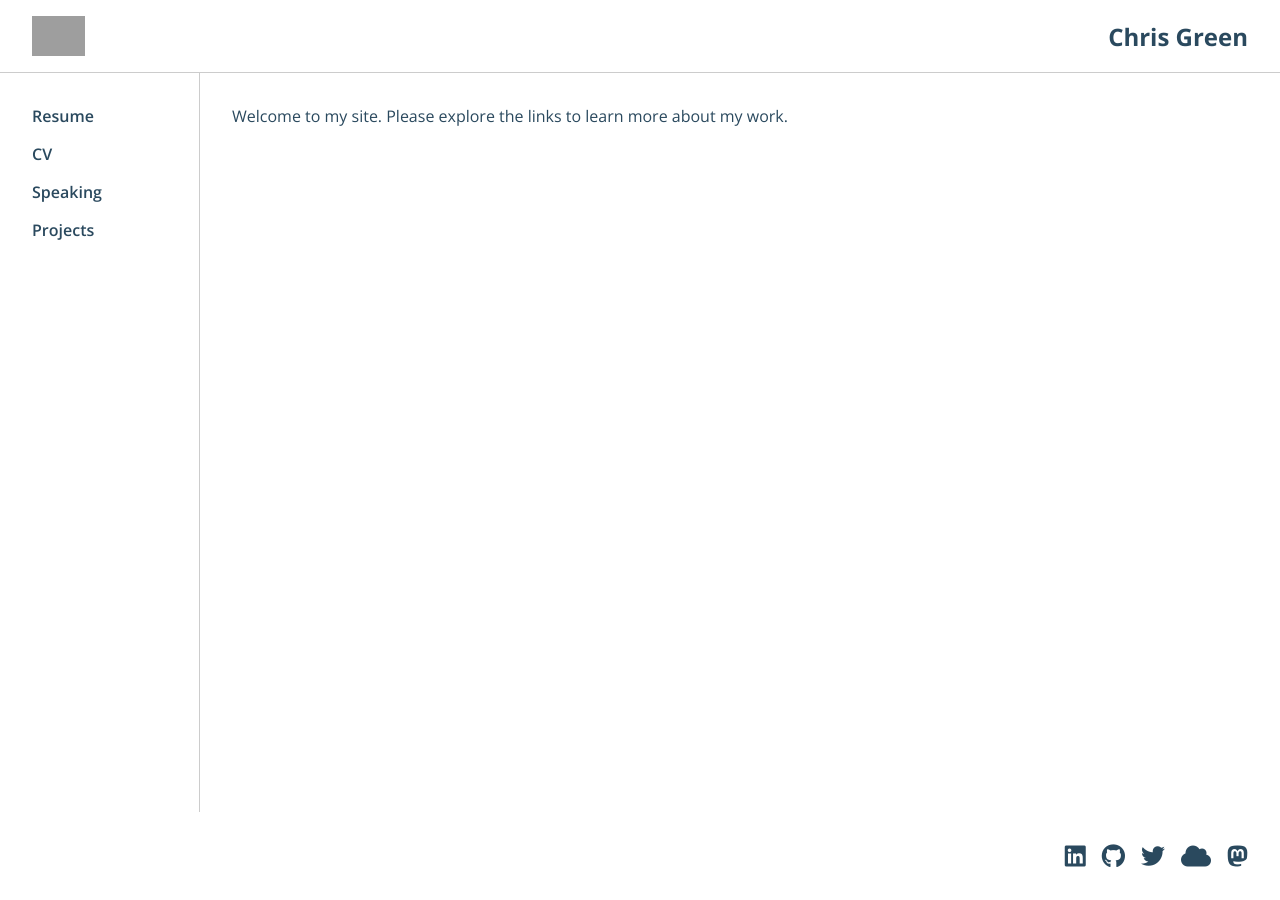
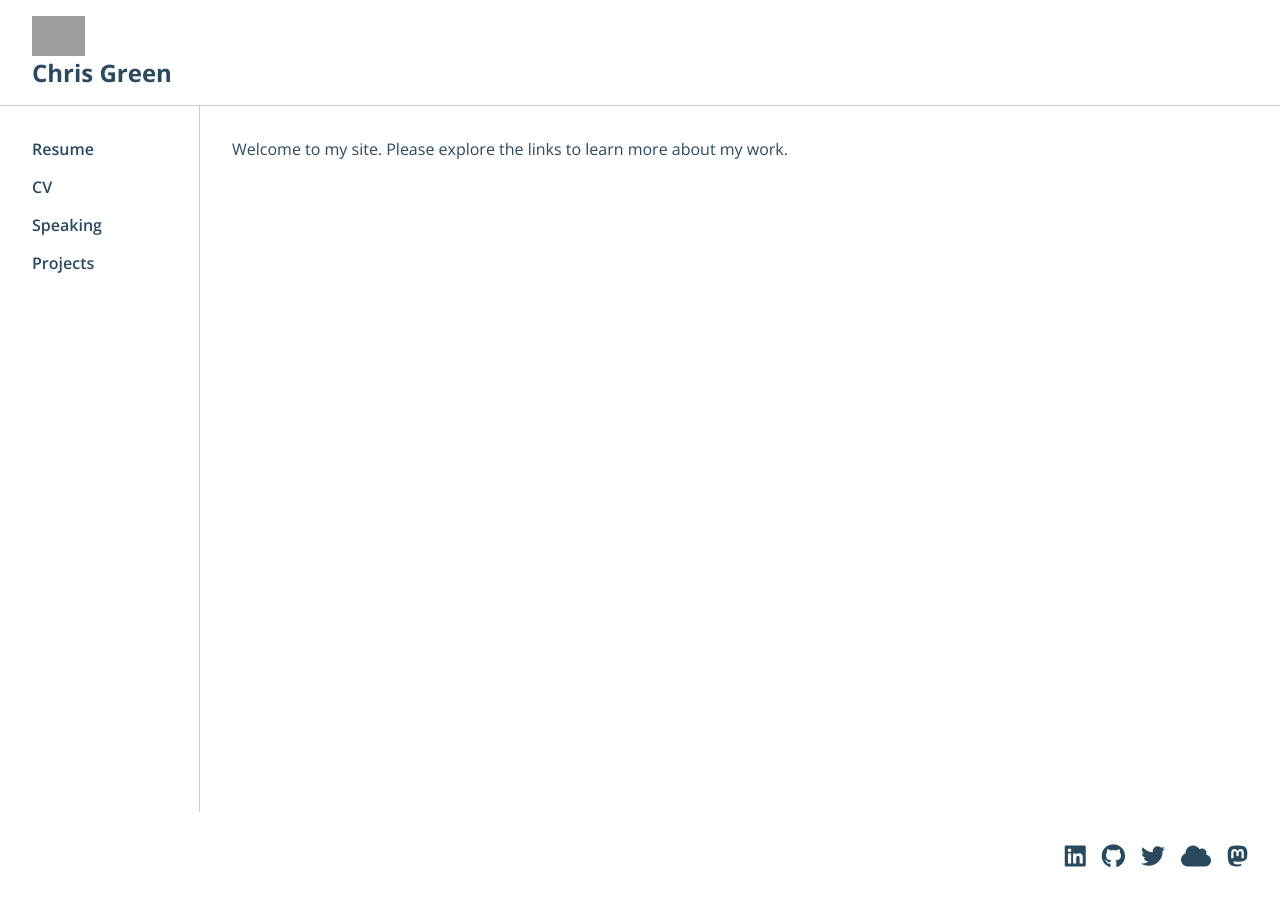
Before and after one commit to wretiii/wretiii.github.io, a Jekyll site: the page built from index.md, in a window 1280 px wide. Built offline with Jekyll 4.4.1, drawn with Linux system fonts in a browser that asks for light colours; grey boxes are pictures that could not be loaded.

Commit message:
Update index.md

```diff
--- a/index.md
+++ b/index.md
@@ -107,10 +107,12 @@ layout: none
 </head>
 <body>
   <header>
+    <div class="left-header">
     <a href="/">
       <img src="/assets/logo.png" alt="Home Logo" class="home-logo">
     </a>
     <div class="name">Chris Green</div>
+    </div>
   </header>
 
   <div class="layout">
```
